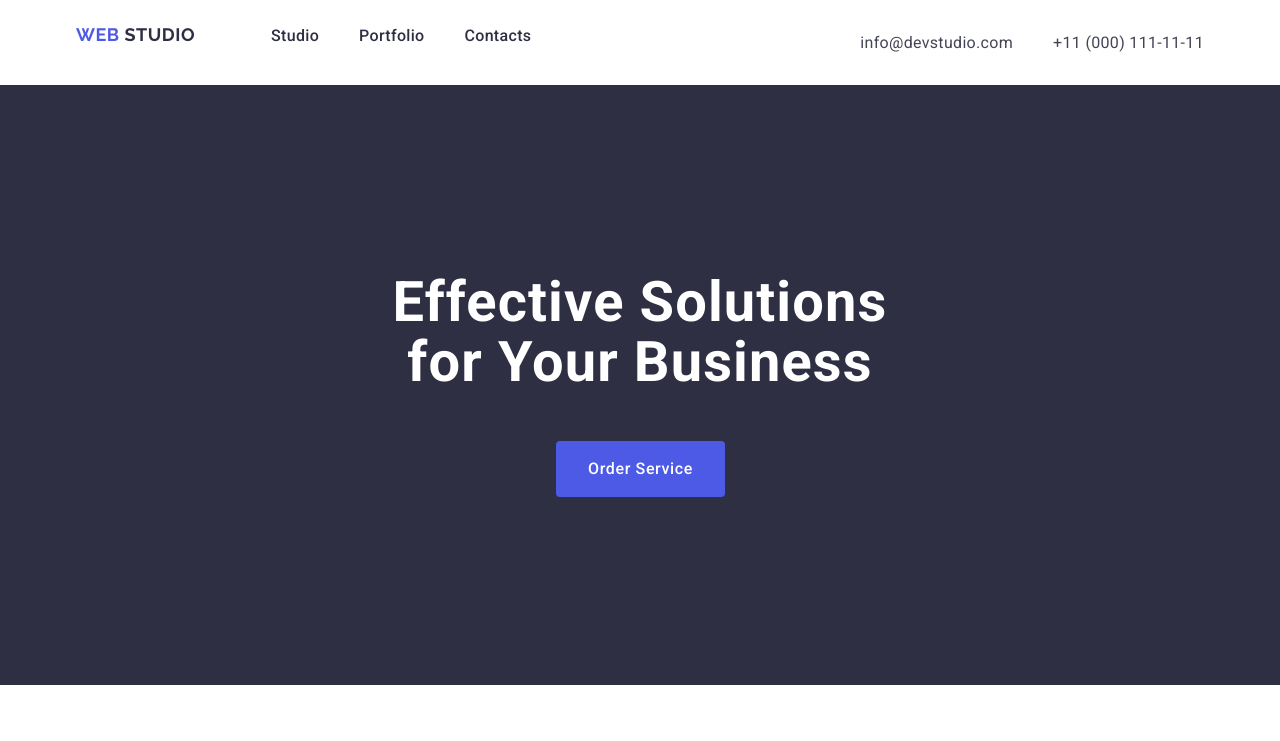
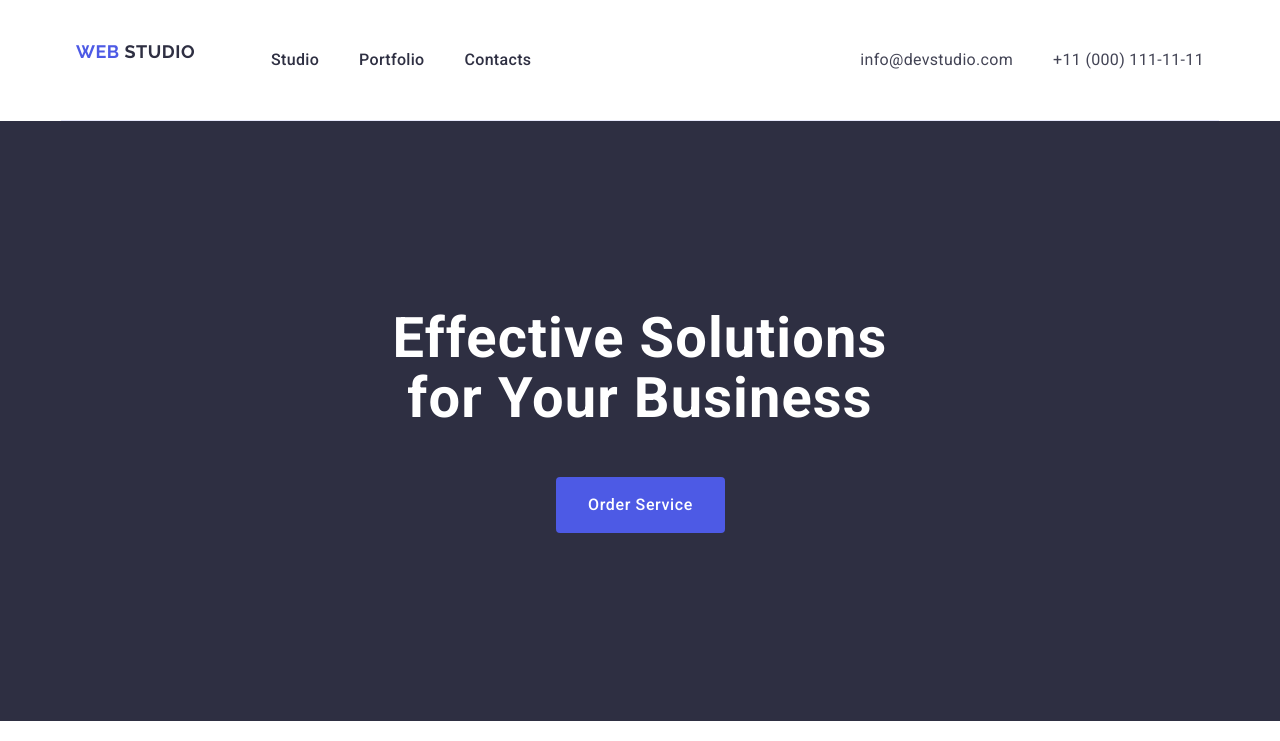
Before and after one commit to Valentina-t-y/goit-markup-hw-03, a plain HTML site: page index.html in a window 1280 px wide. Shown: the top 741 px of the page. Drawn offline with nearby package versions, Linux system fonts and the light colour scheme.

Commit message:
Update styles.css

```diff
--- a/css/styles.css
+++ b/css/styles.css
@@ -70,14 +70,23 @@ body {
 .page-header {
   padding-top: 24px;
   padding-bottom: 24px;
+  border-bottom: 1px solid #e7e9fc;
+  width: 1158px;
+  margin-left: auto;
+  margin-right: auto;
+  padding-left: 15px;
+  padding-right: 15px;
 }
+
 .header-container {
   display: flex;
   align-items: center;
   justify-content: space-between;
 }
+
 .page-nav {
   display: flex;
+  align-items: center;
 }
 
 .logo {
@@ -103,14 +112,19 @@ body {
 
 .menu {
   display: flex;
-  column-gap: 40px;
+  gap: 40px;
 }
+
 .menu-link {
   font-size: 16px;
   font-weight: 500;
   line-height: 1.5;
   letter-spacing: 0.02em;
   color: #2e2f42;
+}
+
+.menu-item {
+  padding: 24px 0;
 }
 
 .menu-link:hover,
```
